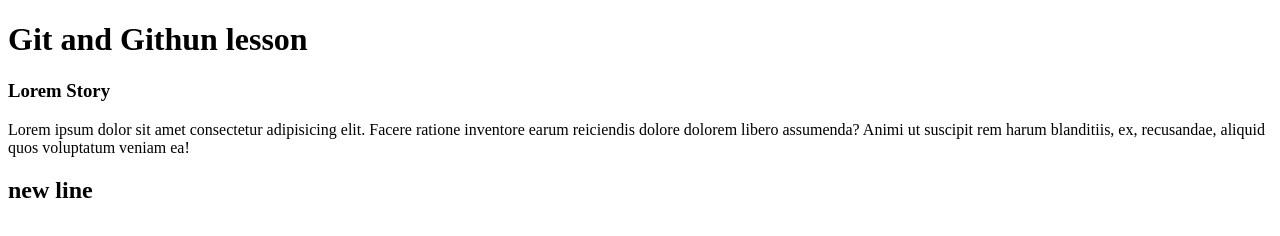
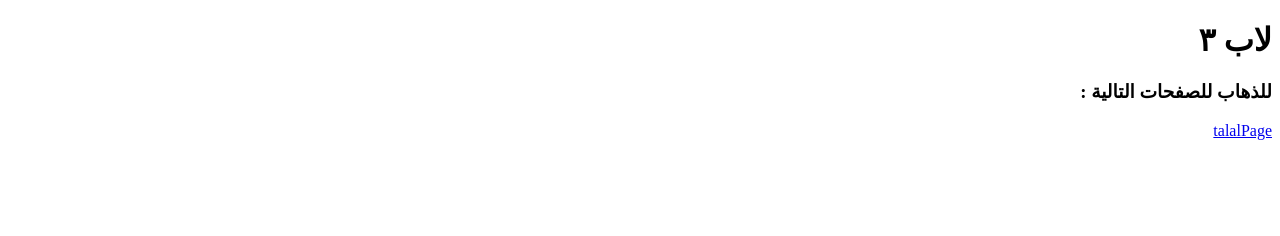
Before and after one commit to SaadAlzarea/w2-d3-lab1, a plain HTML site: page index.html in a window 1280 px wide. Drawn offline with Linux system fonts and the light colour scheme.

Commit message:
talalDone

```diff
--- a/index.html
+++ b/index.html
@@ -5,16 +5,12 @@
     <meta name="viewport" content="width=device-width, initial-scale=1.0" />
     <title>Document</title>
   </head>
-  <body>
-    <h1>Git and Githun lesson</h1>
+  <body dir="rtl">
+    <h1>لاب ٣</h1>
 
-    <h3>Lorem Story</h3>
-    <p>
-      Lorem ipsum dolor sit amet consectetur adipisicing elit. Facere ratione
-      inventore earum reiciendis dolore dolorem libero assumenda? Animi ut
-      suscipit rem harum blanditiis, ex, recusandae, aliquid quos voluptatum
-      veniam ea!
-    </p>
-    <h2>new line</h2>
+    <h3>للذهاب للصفحات التالية : </h3>
+    <nav>
+      <a href="talal.html">talalPage</a>
+    </nav>
   </body>
 </html>
```
Also changed, not shown: talal.html (+5 -1 lines).
